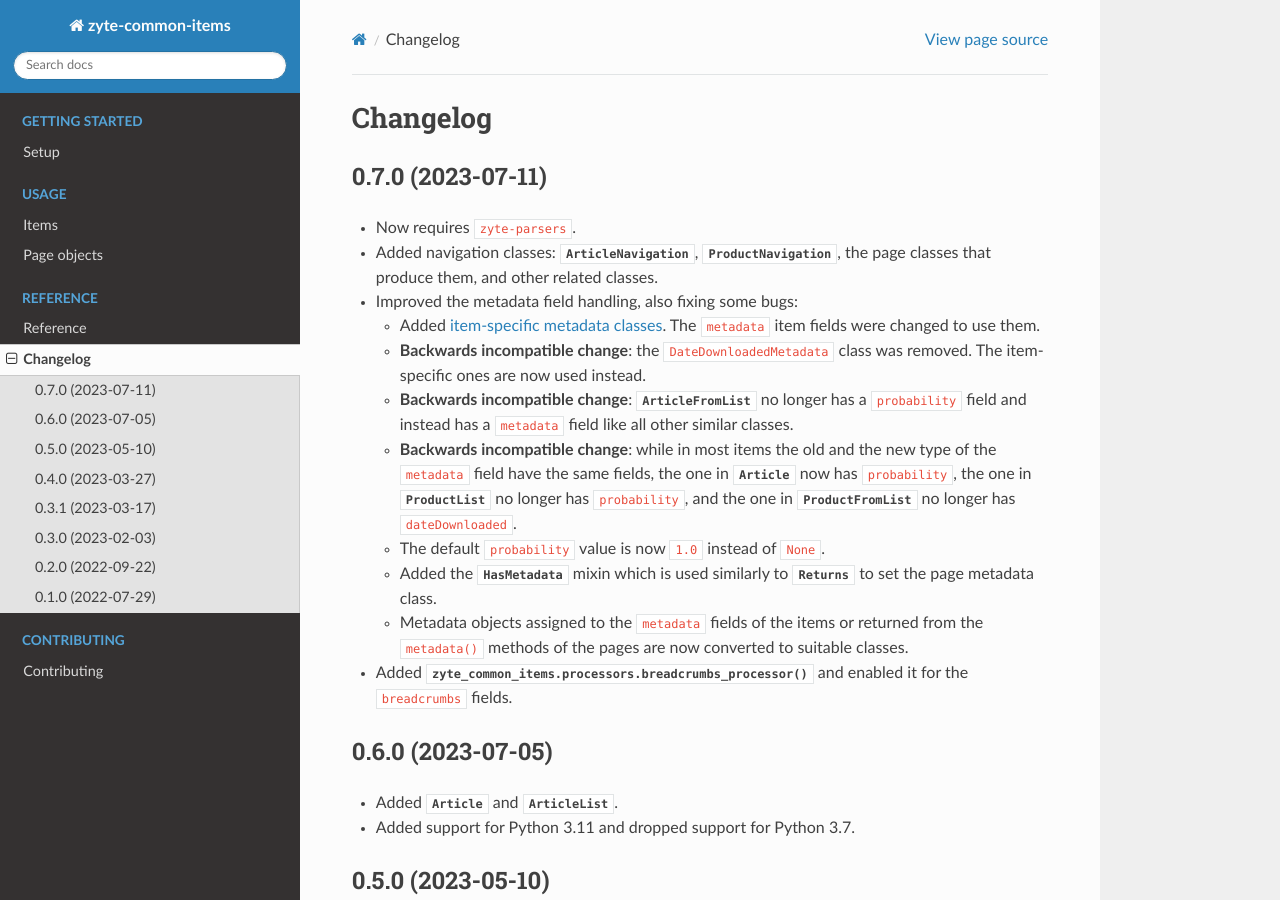
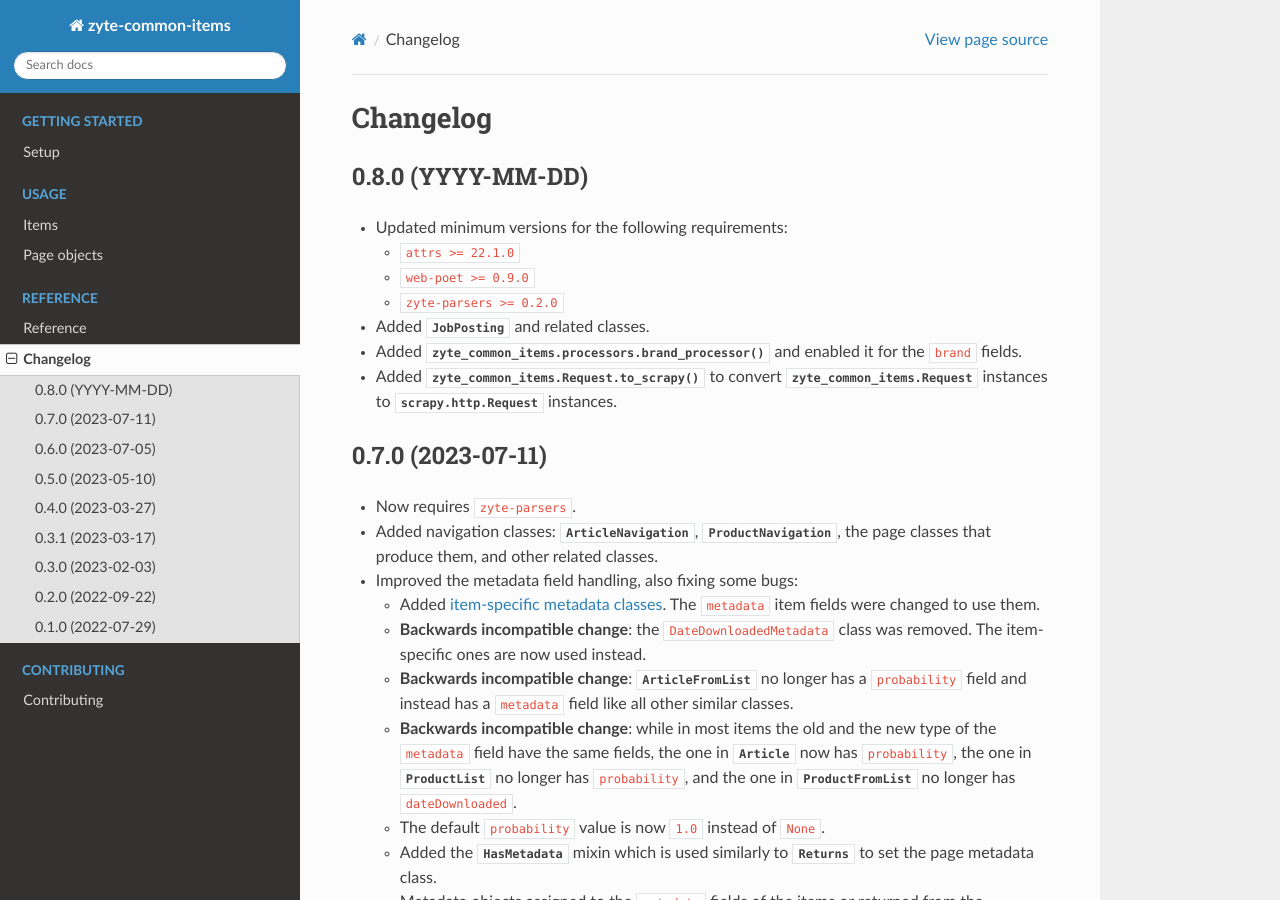
Before and after one commit to zytedata/zyte-common-items, a Sphinx documentation site: the page built from docs/changelog.rst, in a window 1280 px wide and 900 px high. Built offline with Sphinx 7.4.7 and the Read the Docs theme 2.0.0, drawn with Linux system fonts in a browser that asks for light colours; the version number could not be read and is left out.

Commit message:
Add release notes for 0.8.0.

```diff
--- a/CHANGELOG.rst
+++ b/CHANGELOG.rst
@@ -1,6 +1,24 @@
 =========
 Changelog
 =========
+
+0.8.0 (YYYY-MM-DD)
+==================
+
+* Updated minimum versions for the following requirements:
+
+  * ``attrs >= 22.1.0``
+  * ``web-poet >= 0.9.0``
+  * ``zyte-parsers >= 0.2.0``
+
+* Added :class:`~zyte_common_items.JobPosting` and related classes.
+
+* Added :func:`zyte_common_items.processors.brand_processor` and enabled
+  it for the ``brand`` fields.
+
+* Added :meth:`zyte_common_items.Request.to_scrapy` to convert
+  :class:`zyte_common_items.Request` instances to :class:`scrapy.http.Request`
+  instances.
 
 0.7.0 (2023-07-11)
 ==================
--- a/docs/conf.py
+++ b/docs/conf.py
@@ -45,6 +45,7 @@
     "python": ("https://docs.python.org/3", None),
     "lxml": ("https://lxml.de/apidoc/", None),
     "parsel": ("https://parsel.readthedocs.io/en/stable", None),
+    "scrapy": ("https://docs.scrapy.org/en/stable", None),
     "web-poet": ("https://web-poet.readthedocs.io/en/stable", None),
     "zyte-parsers": ("https://zyte-parsers.readthedocs.io/en/stable", None),
 }
```
